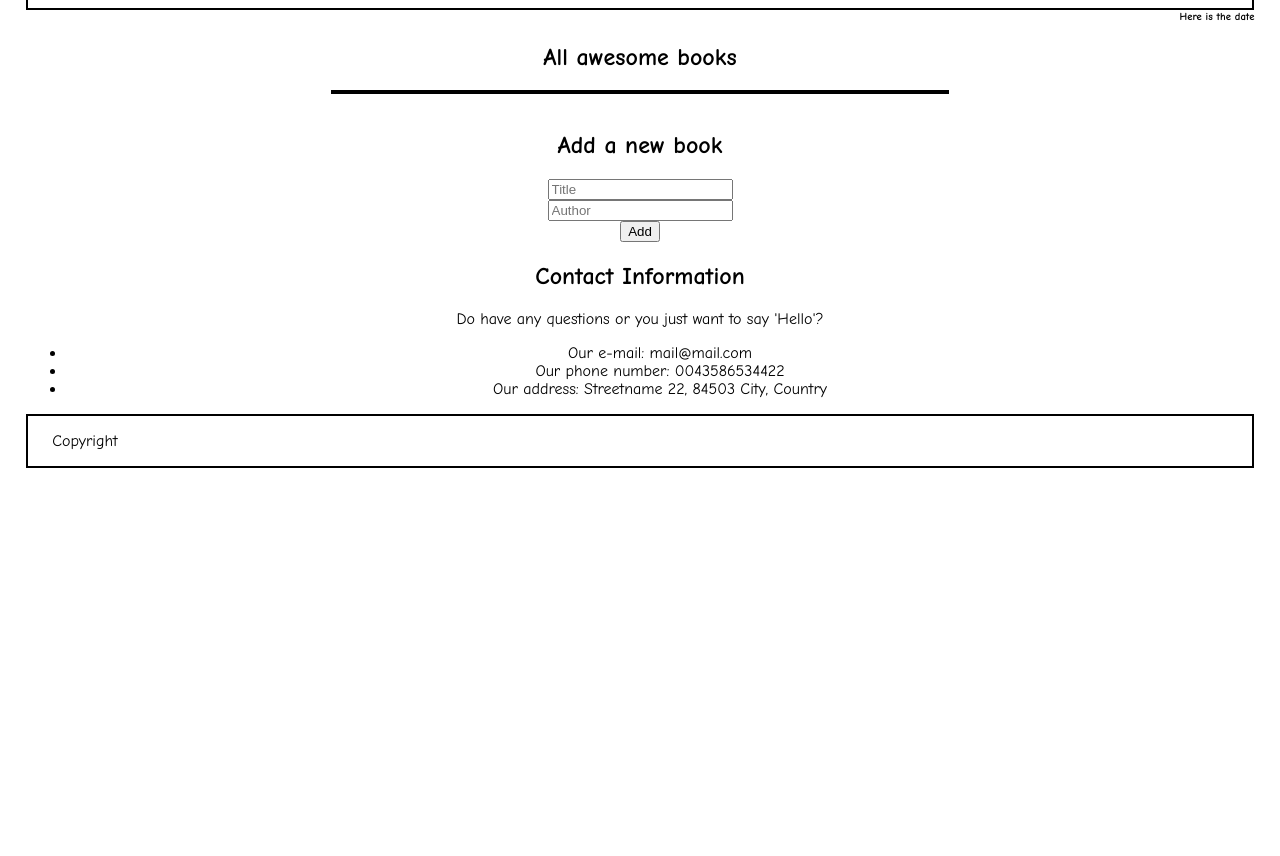
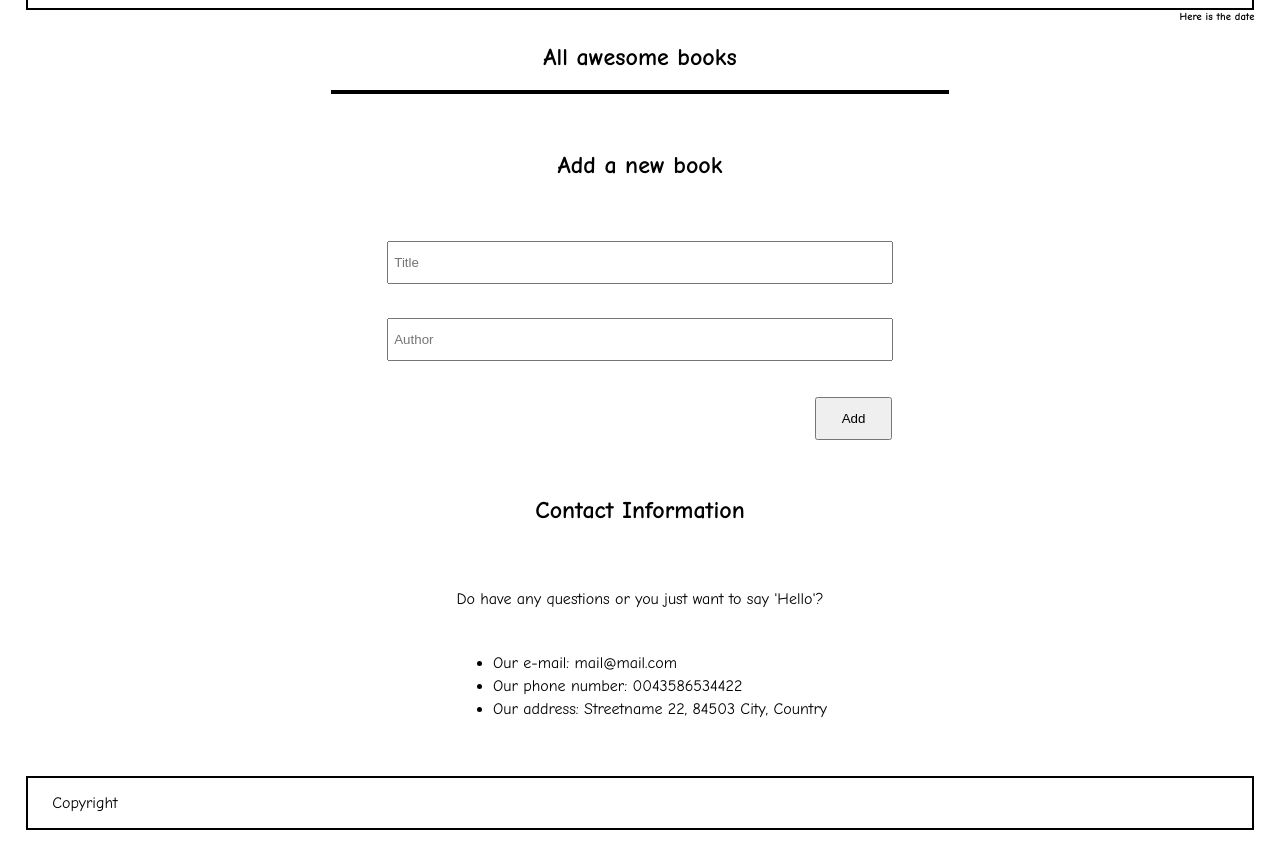
Before and after one commit to iKuartz/awesome-books, a website: page index.html in a window 1280 px wide. Shown: the part 70-926 px from the top of the page. Before the commit the page ends 800 px from the top, so only its background shows below. Drawn offline with Linux system fonts and the light colour scheme.

Commit message:
add styles for Add book and contact setion

```diff
--- a/styles.css
+++ b/styles.css
@@ -16,7 +16,7 @@ header {
   justify-content: space-between;
 }
 
-.navbar > h2 {
+.navbar>h2 {
   margin: auto 0 auto 2%;
 }
 
@@ -26,7 +26,7 @@ header {
   padding-right: 2%;
 }
 
-.menu-list > li {
+.menu-list>li {
   padding-right: 20px;
   padding-left: 20px;
   border-right: solid 2px black;
@@ -34,12 +34,12 @@ header {
   min-width: fit-content;
 }
 
-.menu-list > li:last-child {
+.menu-list>li:last-child {
   border: none;
   padding-right: 0;
 }
 
-.list > a {
+.list>a {
   text-decoration: none;
   color: black;
 }
@@ -51,11 +51,11 @@ a:disabled {
   color: blue;
 }
 
-.actual-date{
+.actual-date {
   text-align: right;
 }
 
-.date{
+.date {
   margin: 0;
 }
 
@@ -65,18 +65,19 @@ a:disabled {
   border: solid black 2px;
   width: 50%;
   margin: auto;
+  max-height: 80vh;
 }
 
-#booklist > div {
+#booklist>div {
   display: flex;
   width: 100%;
 }
 
-#booklist>div:nth-child(odd){
+#booklist>div:nth-child(odd) {
   background-color: lightgrey;
 }
 
-#booklist > div > div {
+#booklist>div>div {
   width: 100%;
   display: flex;
 }
@@ -85,12 +86,63 @@ a:disabled {
   margin-left: auto;
 }
 
-#add-book {
-  margin-top: 3%;
-}
-
 footer {
   border: solid 2px black;
   text-align: left;
   padding-left: 2%;
 }
+
+#add-book {
+  margin: 3% auto;
+  max-height: 80vh;
+  display: flex;
+  flex-direction: column;
+  align-items: center;
+  width: 50%;
+}
+
+#add-book>input {
+  padding: 12px 5px;
+  width: 80%;
+}
+
+#add-book>h2 {
+  margin-bottom: 10%;
+}
+
+#input-title {
+  margin-bottom: 16px;
+}
+
+#input-author {
+  margin-bottom: 6px;
+}
+
+#input-add {
+  padding: 12px 4%;
+  width: auto;
+  align-self: flex-end;
+  margin: 12px 9% auto auto;
+}
+
+.contact-info {
+  max-width: 80%;
+  text-align: start;
+  margin: 3% auto;
+  display: flex;
+  flex-direction: column;
+  align-items: center;
+}
+
+.contact-info>h2 {
+  margin-bottom: 5%;
+}
+
+.specific-info>li {
+  text-align: start;
+  padding-bottom: 5px;
+}
+
+.contact-info>p {
+  padding-bottom: 1.5%;
+}
```
